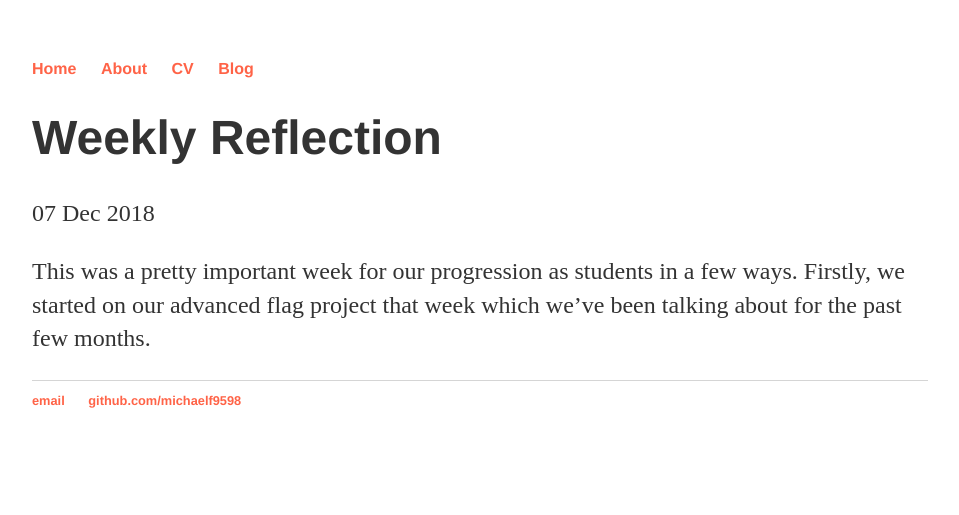
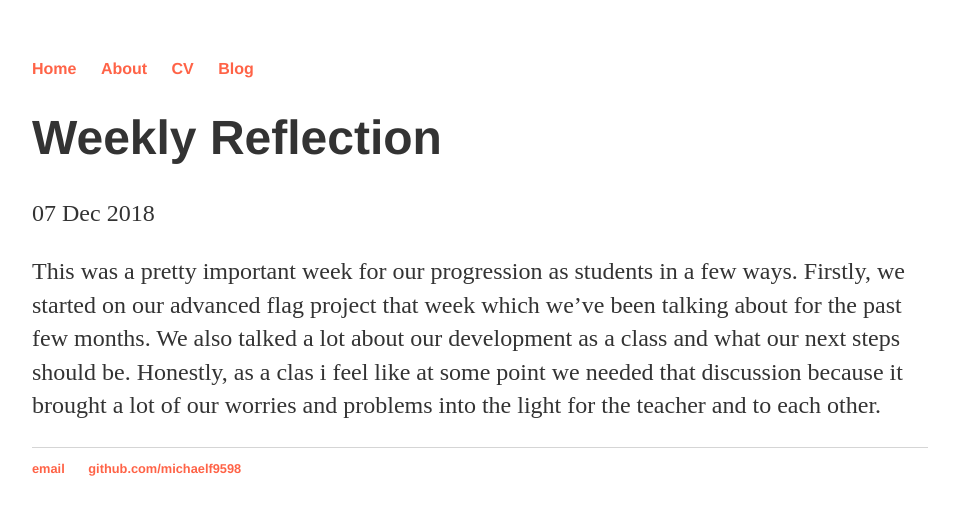
Before and after one commit to michaelf9598/michaelf9598.github.io, a Jekyll site: the page built from _posts/2018-12-07-Weekly-Reflection.md, in a window 1280 px wide. Shown: the top 515 px of the page, without its empty margins (160-1119 px from the left). Built offline with Jekyll 4.4.1, drawn with Linux system fonts in a browser that asks for light colours.

Commit message:
Update 2018-12-07-Weekly-Reflection.md

```diff
--- a/_posts/2018-12-07-Weekly-Reflection.md
+++ b/_posts/2018-12-07-Weekly-Reflection.md
@@ -6,4 +6,4 @@ date: 2018-12-07
 
 
 
-This was a pretty important week for our progression as students in a few ways. Firstly, we started on our advanced flag project that week which we've been talking about for the past few months.
+This was a pretty important week for our progression as students in a few ways. Firstly, we started on our advanced flag project that week which we've been talking about for the past few months. We also talked a lot about our development as a class and what our next steps should be. Honestly, as a clas i feel like at some point we needed that discussion because it brought a lot of our worries and problems into the light for the teacher and to each other.
```
